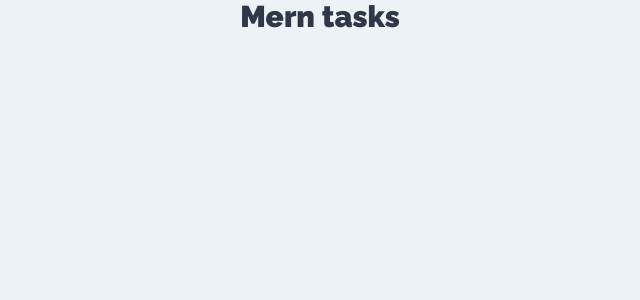
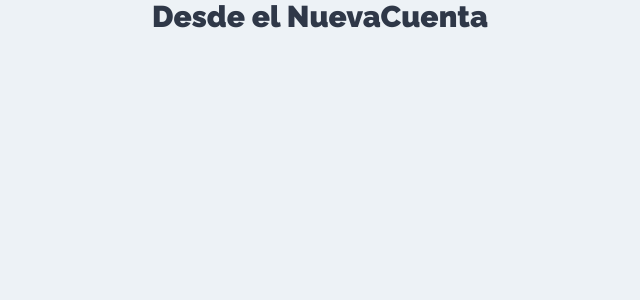
Before and after one commit to Josmanv/MERNTask-cliente, a React (Create React App) app: page /nueva-cuenta in a window 1280 px wide. Shown: the top 300 px of the page, without its empty margins (320-960 px from the left). Built offline with nearby package versions, Linux system fonts and the light colour scheme.

Commit message:
[add] añadidas routas "Login,NuevaCuenta,Proyectos"

```diff
--- a/src/App.js
+++ b/src/App.js
@@ -1,7 +1,19 @@
+// import React from 'react';
+import {BrowserRouter as Router, Switch, Route} from 'react-router-dom';
+import Login from './components/auth/Login';
+import NuevaCuenta from './components/auth/NuevaCuenta';
+import Proyectos from './components/proyectos/Proyectos';
+
 
 function App() {
   return (
-    <h1>Mern tasks</h1>
+    <Router>
+      <Switch>
+        <Route exact path="/" component={Login} />
+        <Route exact path="/nueva-cuenta" component={NuevaCuenta} />
+        <Route exact path="/proyectos" component={Proyectos} />
+      </Switch>
+    </Router>
   );
 }
 
--- /dev/null
+++ b/src/components/auth/Login.js
@@ -0,0 +1,7 @@
+import React from 'react';
+
+const Login = () => {
+    return (<h1>Desde el login</h1> );
+}
+
+export default Login;
--- /dev/null
+++ b/src/components/auth/NuevaCuenta.js
@@ -0,0 +1,7 @@
+import React from 'react';
+
+const NuevaCuenta = () => {
+    return (<h1>Desde el NuevaCuenta</h1> );
+}
+
+export default NuevaCuenta;
--- /dev/null
+++ b/src/components/proyectos/Proyectos.js
@@ -0,0 +1,7 @@
+import React from 'react';
+
+const Proyectos = () => {
+    return (<h1>Desde el Proyectos</h1> );
+}
+
+export default Proyectos;
```
